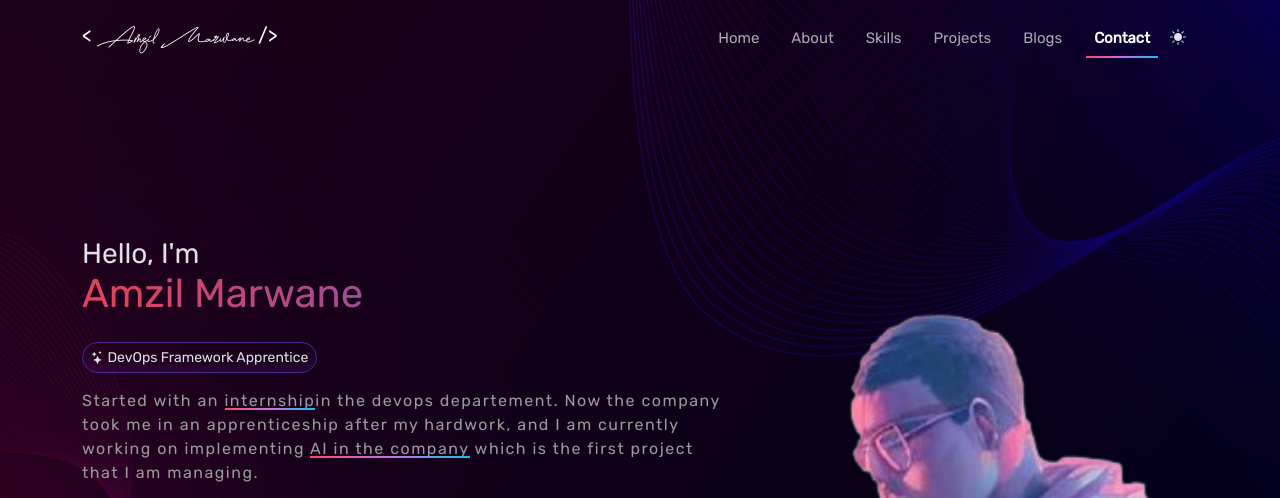
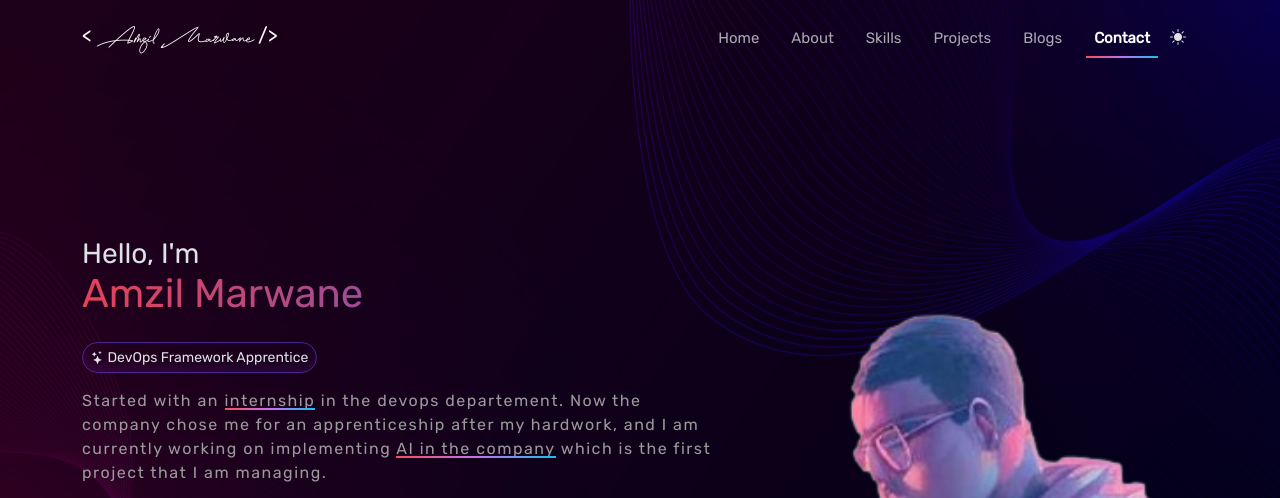
Before and after one commit to Marwane-Amzil/marwane.github.io, a plain HTML site: page index.html in a window 1280 px wide. Shown: the top 498 px of the page. Drawn offline with Linux system fonts and the light colour scheme.

Commit message:
Update index.html

```diff
--- a/index.html
+++ b/index.html
@@ -109,7 +109,7 @@
                     <span class="h3" data-aos="fade-up" data-aos-delay="0">Hello, I'm</span>
                     <h1 class="name" data-aos="fade-up" data-aos-delay="200"><span>Amzil Marwane</h1>
                     <button type="button" class="btn btn-sm mt-3 mb-3 btn-showcase"  data-aos="fade-up" data-aos-delay="400"><i class="bi bi-stars"></i> DevOps Framework Apprentice</button>
-                    <p class="tagline mb-3" data-aos="fade-up" data-aos-delay="600">Started with an <span class="underline">internship</span>in the devops departement. Now the company took me in an apprenticeship after my hardwork, and I am currently working on implementing  <span class="underline">AI in the company</span> which is the first project that I am managing.</p>
+                    <p class="tagline mb-3" data-aos="fade-up" data-aos-delay="600">Started with an <span class="underline">internship</span> in the devops departement. Now the company chose me for an apprenticeship after my hardwork, and I am currently working on implementing  <span class="underline">AI in the company</span> which is the first project that I am managing.</p>
                     <div class="social-icons pb-2 pt-2 mb-2">
                         <a href="https://github.com/Marwane-Amzil" target="_blank" class="github" data-aos="fade-up" data-aos-delay="620"><i class="bi bi-github"></i></a>
                         <a href="https://www.linkedin.com/in/marwane-amzil-538588216/" target="_blank" class="linkedin" data-aos="fade-up" data-aos-delay="690"><i class="bi bi-linkedin"></i></a>
```
